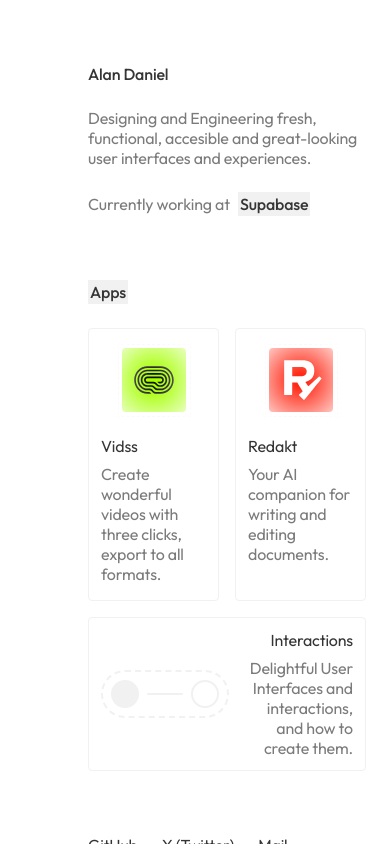
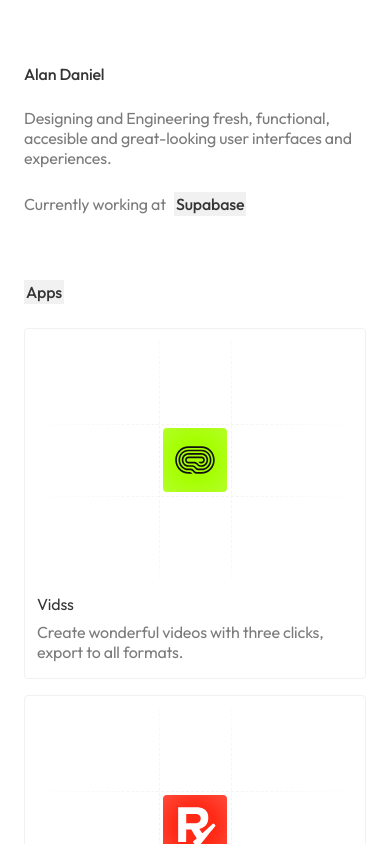
Before and after one commit to stylessh/2k25-site, a Next.js app: page / in a window 390 px wide. Shown: the top 844 px of the page. Built offline with nearby package versions, Linux system fonts and the light colour scheme.

Commit message:
final nits

```diff
--- a/app/layout.tsx
+++ b/app/layout.tsx
@@ -43,7 +43,7 @@
 }>) {
   return (
     <html lang="en">
-      <body className={`${outfit.variable} antialiased bg-background`}>
+      <body className={`${outfit.variable} antialiased bg-surface-page`}>
         {children}
       </body>
     </html>
--- a/app/page.tsx
+++ b/app/page.tsx
@@ -5,7 +5,7 @@
 
 export default function Home() {
   return (
-    <main className="bg-surface-page h-screen">
+    <main className="min-h-screen">
       <Container>
         <Hero />
         <Projects />
--- a/components/container.tsx
+++ b/components/container.tsx
@@ -1,6 +1,13 @@
+import { cn } from "@/lib/utils";
+
 export function Container({ children }: { children: React.ReactNode }) {
   return (
-    <div className="max-w-[682px] mr-auto ml-16 px-6 py-16 flex flex-col gap-y-16">
+    <div
+      className={cn(
+        "max-w-[682px] mr-auto md:ml-16 px-6 py-16 flex flex-col gap-y-16",
+        ""
+      )}
+    >
       {children}
     </div>
   );
--- a/components/sections/projects/cards.tsx
+++ b/components/sections/projects/cards.tsx
@@ -80,7 +80,7 @@
 
   return (
     <Card
-      className="relative col-span-2 items-center flex-row gap-x-8 pb-3"
+      className="relative col-span-full md:items-center md:flex-row gap-8 pb-3"
       onMouseEnter={() => setHovered(true)}
       onMouseLeave={() => setHovered(false)}
     >
@@ -110,7 +110,7 @@
         </div>
       </div>
 
-      <div className="flex-grow w-full flex flex-col items-end gap-y-2 text-right">
+      <div className="flex-grow w-full flex flex-col md:items-end gap-y-2 md:text-right">
         <Text className="text-foreground-primary" as="h2">
           Interactions
         </Text>
--- a/components/sections/projects/index.tsx
+++ b/components/sections/projects/index.tsx
@@ -8,7 +8,7 @@
         Apps
       </Text>
 
-      <div className="grid grid-cols-2 gap-4">
+      <div className="grid grid-cols-1 sm:grid-cols-2 gap-4">
         <VidssCard />
         <RedaktCard />
         <InteractionsCard />
```
